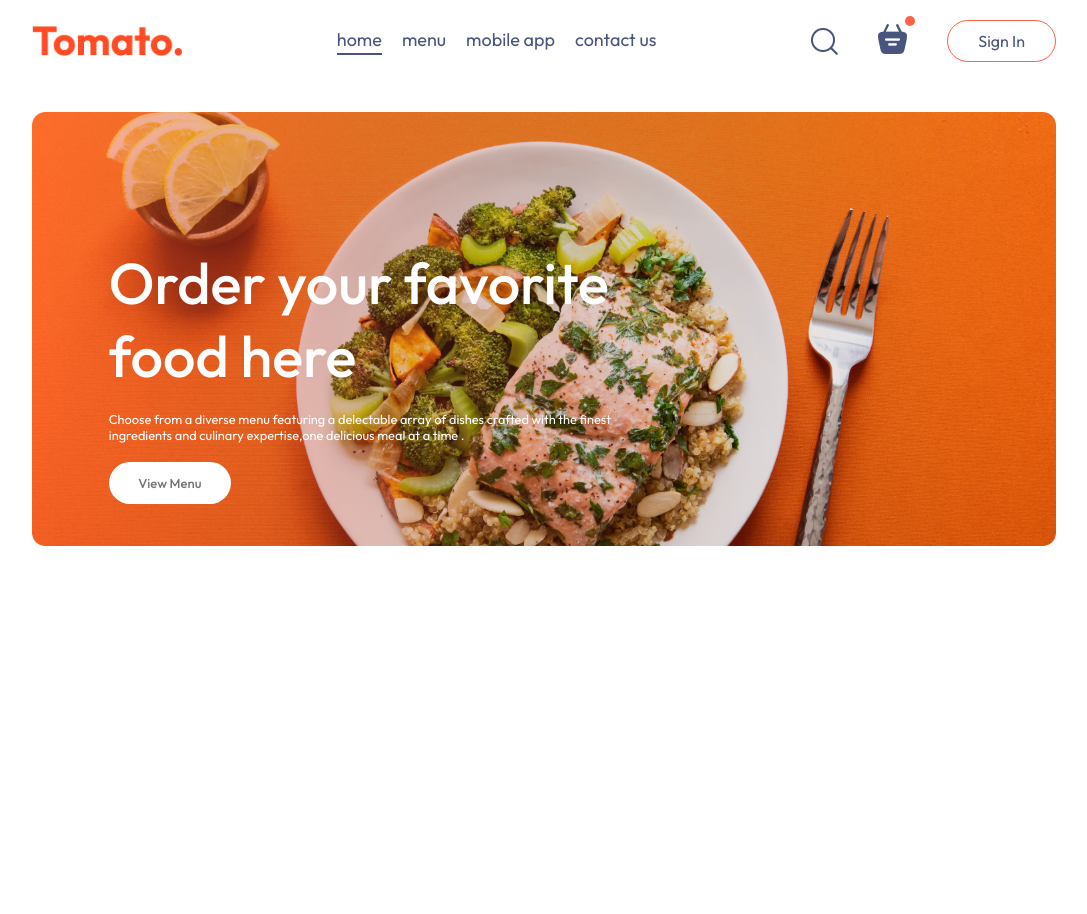
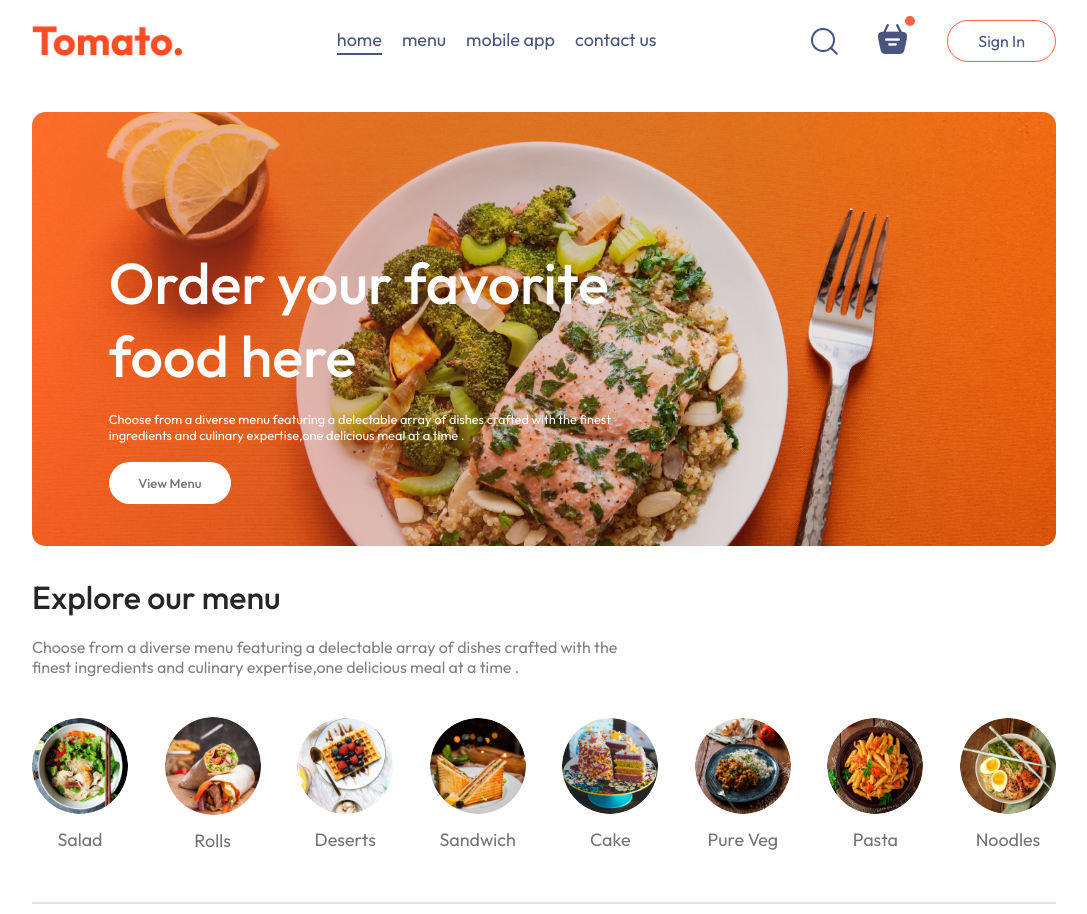
Before and after one commit to amitttt12/food-delivery-frontend, a React (Vite) app: page / in a window 1280 px wide. Shown: the whole page, without its empty margins (96-1183 px from the left). Before the commit the page ends 800 px from the top, so only its background shows below. Built offline with nearby package versions, Linux system fonts and the light colour scheme.

Commit message:
added explore menu list

```diff
--- /dev/null
+++ b/src/components/ExploreMenu/ExploreMenu.css
@@ -0,0 +1,57 @@
+.exploreMenu {
+  display: flex;
+  flex-direction: column;
+  gap: 20px;
+}
+
+.exploreMenu h1 {
+  color: #262626;
+  font-weight: 500;
+}
+
+.exploreMenuText {
+  max-width: 60%;
+  color: #808080;
+}
+
+.exploreMenuList {
+  display: flex;
+  justify-content: space-between;
+  align-items: center;
+  gap: 30px;
+  text-align: center;
+  margin: 20px 0px;
+  overflow-x: scroll;
+  scrollbar-width: none;
+}
+
+.exploreMenuList::-webkit-scrollbar {
+  display: none;
+}
+
+.exploreMenuListItem img {
+  width: 7.5vw;
+  min-width: 80px;
+  cursor: pointer;
+  border-radius: 50%;
+  transition: 0.2s;
+}
+
+.exploreMenuListItem p {
+  margin-top: 10px;
+  color: #747474;
+  font-size: max(1.4vw, 16px);
+  cursor: pointer;
+}
+
+.exploreMenu hr {
+  margin: 10px 0px;
+  height: 2px;
+  background-color: #e2e2e2;
+  border: none;
+}
+
+.exploreMenuListItem .active {
+  border: 4px solid tomato;
+  padding: 2px;
+}
--- /dev/null
+++ b/src/components/ExploreMenu/ExploreMenu.jsx
@@ -0,0 +1,41 @@
+import React from "react";
+import "./ExploreMenu.css";
+import { menu_list } from "../../assets/assets";
+const ExploreMenu = ({ category, setCategory }) => {
+  return (
+    <div className="exploreMenu" id="exploremenu">
+      <h1>Explore our menu </h1>
+      <p className="exploreMenuText">
+        Choose from a diverse menu featuring a delectable array of dishes
+        crafted with the finest ingredients and culinary expertise,one delicious
+        meal at a time .
+      </p>
+      <div className="exploreMenuList">
+        {menu_list.map((item, index) => {
+          return (
+            <div
+              onClick={() =>
+                setCategory((prev) =>
+                  prev === item.menu_name ? "All" : item.menu_name
+                )
+              }
+              key={index}
+              className="exploreMenuListItem"
+            >
+              <img
+                className={category === item.menu_name ? "active" : ""}
+                src={item.menu_image}
+                alt="menu-image"
+              />
+              <p>{item.menu_name}</p>
+            </div>
+          );
+        })}
+      </div>
+
+      <hr />
+    </div>
+  );
+};
+
+export default ExploreMenu;
--- a/src/pages/Home/Home.jsx
+++ b/src/pages/Home/Home.jsx
@@ -1,11 +1,16 @@
-import React from "react";
+import React, { useState } from "react";
 import "./Home.css";
 import Header from "../../components/Header/Header";
+import ExploreMenu from "../../components/ExploreMenu/ExploreMenu";
 
 const Home = () => {
-  return <div>
-    <Header/>
-  </div>;
+  const [category, setCategory] = useState("ALl");
+  return (
+    <div>
+      <Header />
+      <ExploreMenu category={category} setCategory={setCategory} />
+    </div>
+  );
 };
 
 export default Home;
```
